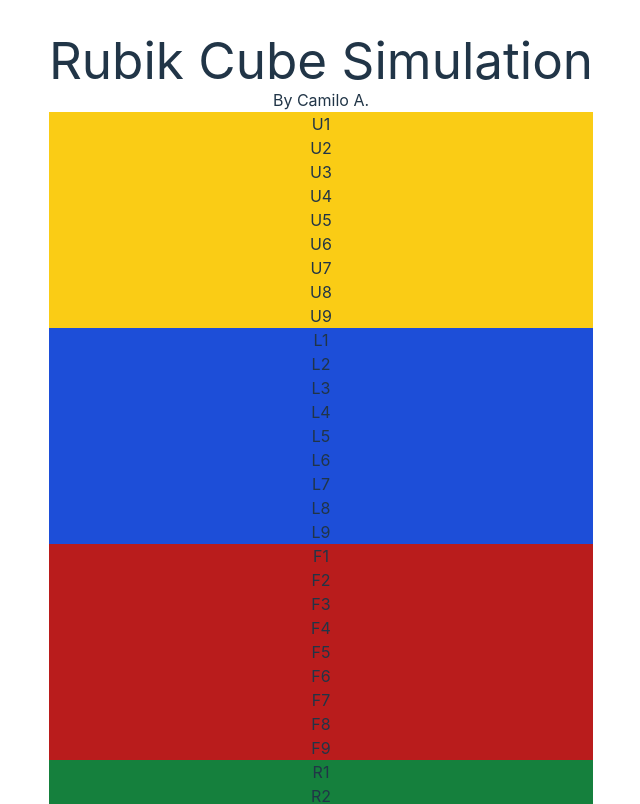
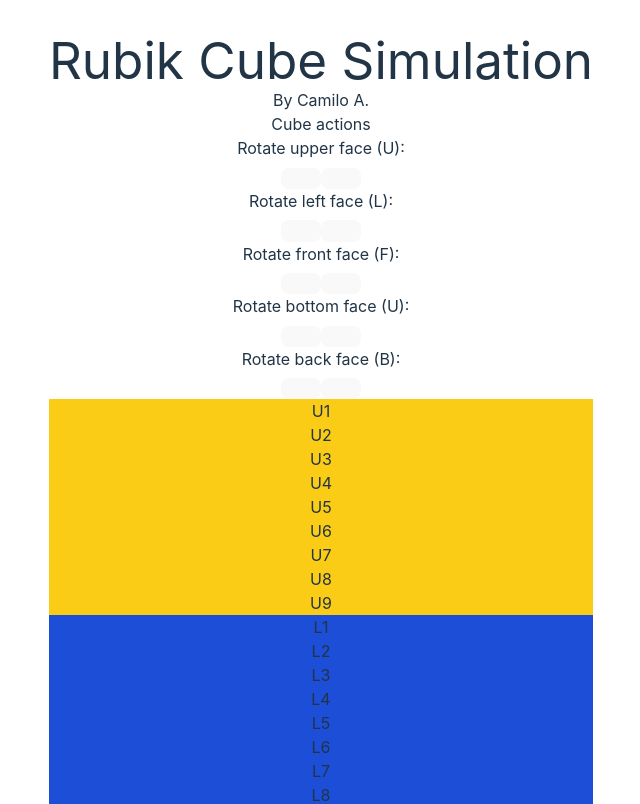
Before and after one commit to camiloab01/rubik-cube, a React (Vite) app: page / in a window 1280 px wide. Shown: the top 804 px of the page, without its empty margins (319-959 px from the left). Built offline with nearby package versions, Linux system fonts and the light colour scheme.

Commit message:
Add Cube ActionsContoller component

```diff
--- a/package.json
+++ b/package.json
@@ -10,6 +10,7 @@
     "preview": "vite preview"
   },
   "dependencies": {
+    "@heroicons/react": "^2.1.4",
     "prettier": "3.2.5",
     "react": "^18.3.1",
     "react-dom": "^18.3.1"
--- a/src/App.tsx
+++ b/src/App.tsx
@@ -1,14 +1,18 @@
 import './App.css'
+import ActionController from './components/actionController'
 import Cube from './components/cube'
 
 function App() {
   return (
     <>
-      <div className="p-4">
+      <div className="p-2">
         <h1>Rubik Cube Simulation</h1>
         <h3 className="flex justify-end">By Camilo A.</h3>
       </div>
-      <div className="flex justify-center mt-10">
+      <div className="absolute right-0 mr-5 border-[1px] border-white p-4">
+        <ActionController />
+      </div>
+      <div className="flex justify-center mt-20">
         <Cube />
       </div>
     </>
--- a/src/components/actionController.tsx
+++ b/src/components/actionController.tsx
@@ -0,0 +1,69 @@
+import {
+  ArrowUturnLeftIcon,
+  ArrowUturnRightIcon,
+} from '@heroicons/react/24/solid'
+
+const ActionController = () => {
+  return (
+    <div className="flex flex-col">
+      <h2 className="font-bold text-xl text-left my-5">Cube actions</h2>
+      <div className="flex items-center my-2 gap-2">
+        <p className="font-semibold">
+          Rotate upper face <span className="text-yellow-400">(U)</span>:
+        </p>
+        <button className="bg-yellow-400 hover:opacity-75 rounded-full">
+          <ArrowUturnLeftIcon className="size-3 text-black" />
+        </button>
+        <button className="bg-yellow-400 hover:opacity-75 rounded-full">
+          <ArrowUturnRightIcon className="size-3 text-black" />
+        </button>
+      </div>
+      <div className="flex items-center my-2 gap-2">
+        <p className="font-semibold">
+          Rotate left face <span className="text-blue-600">(L)</span>:
+        </p>
+        <button className="bg-blue-600 hover:opacity-75 rounded-full">
+          <ArrowUturnLeftIcon className="size-3 text-black" />
+        </button>
+        <button className="bg-blue-600 hover:opacity-75 rounded-full">
+          <ArrowUturnRightIcon className="size-3 text-black" />
+        </button>
+      </div>
+      <div className="flex items-center my-2 gap-2">
+        <p className="font-semibold">
+          Rotate front face <span className="text-red-600">(F)</span>:
+        </p>
+        <button className="bg-red-600 hover:opacity-75 rounded-full">
+          <ArrowUturnLeftIcon className="size-3 text-black" />
+        </button>
+        <button className="bg-red-600 hover:opacity-75 rounded-full">
+          <ArrowUturnRightIcon className="size-3 text-black" />
+        </button>
+      </div>
+      <div className="flex items-center my-2 gap-2">
+        <p className="font-semibold">
+          Rotate bottom face <span className="text-white">(U)</span>:
+        </p>
+        <button className="bg-white hover:opacity-75 rounded-full">
+          <ArrowUturnLeftIcon className="size-3 text-black" />
+        </button>
+        <button className="bg-white hover:opacity-75 rounded-full">
+          <ArrowUturnRightIcon className="size-3 text-black" />
+        </button>
+      </div>
+      <div className="flex items-center my-2 gap-2">
+        <p className="font-semibold">
+          Rotate back face <span className="text-orange-500">(B)</span>:
+        </p>
+        <button className="bg-orange-500 hover:opacity-75 rounded-full">
+          <ArrowUturnLeftIcon className="size-3 text-black" />
+        </button>
+        <button className="bg-orange-500 hover:opacity-75 rounded-full">
+          <ArrowUturnRightIcon className="size-3 text-black" />
+        </button>
+      </div>
+    </div>
+  )
+}
+
+export default ActionController
```
Also changed, not shown: 1 other file (tests, documents, lock files or other folders).
